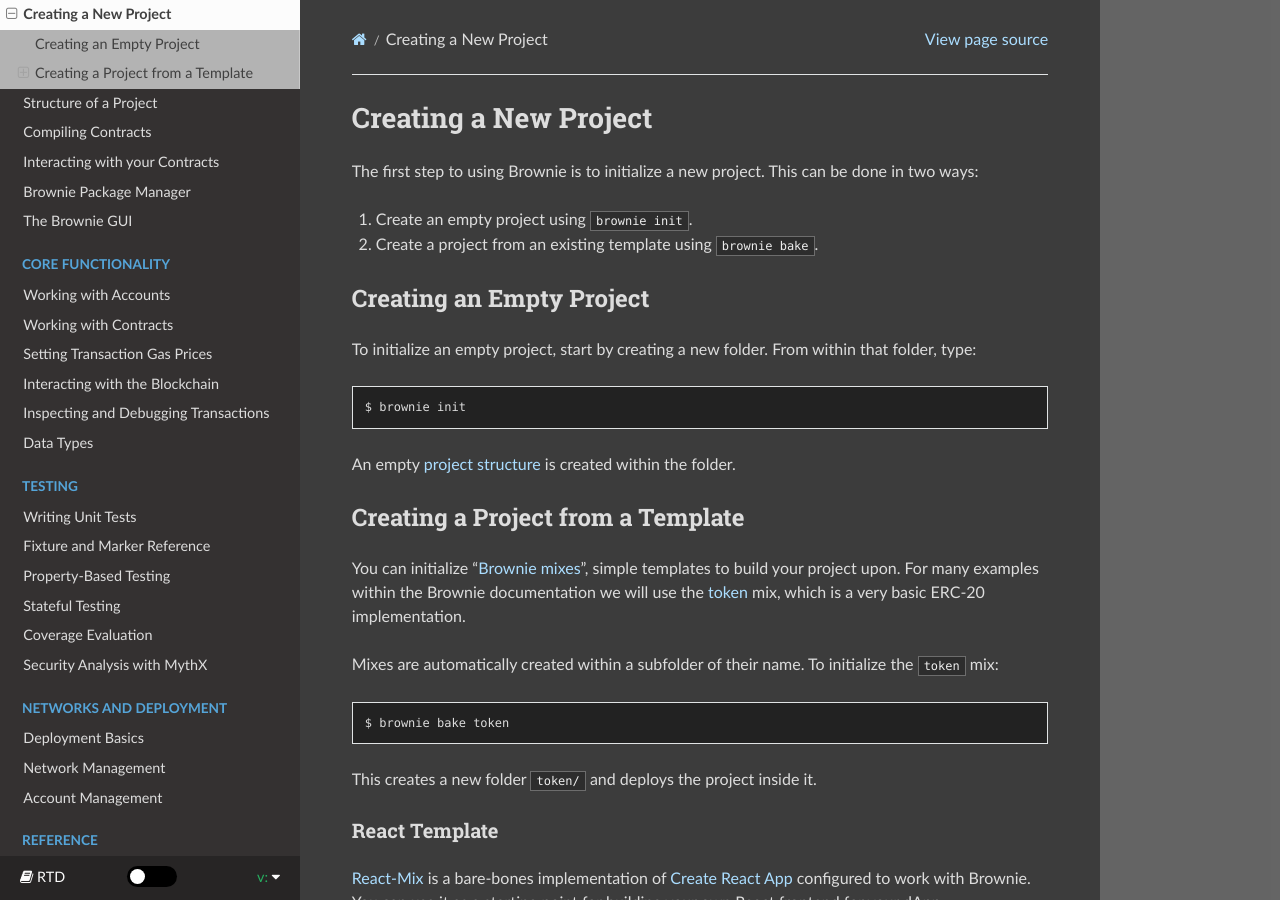
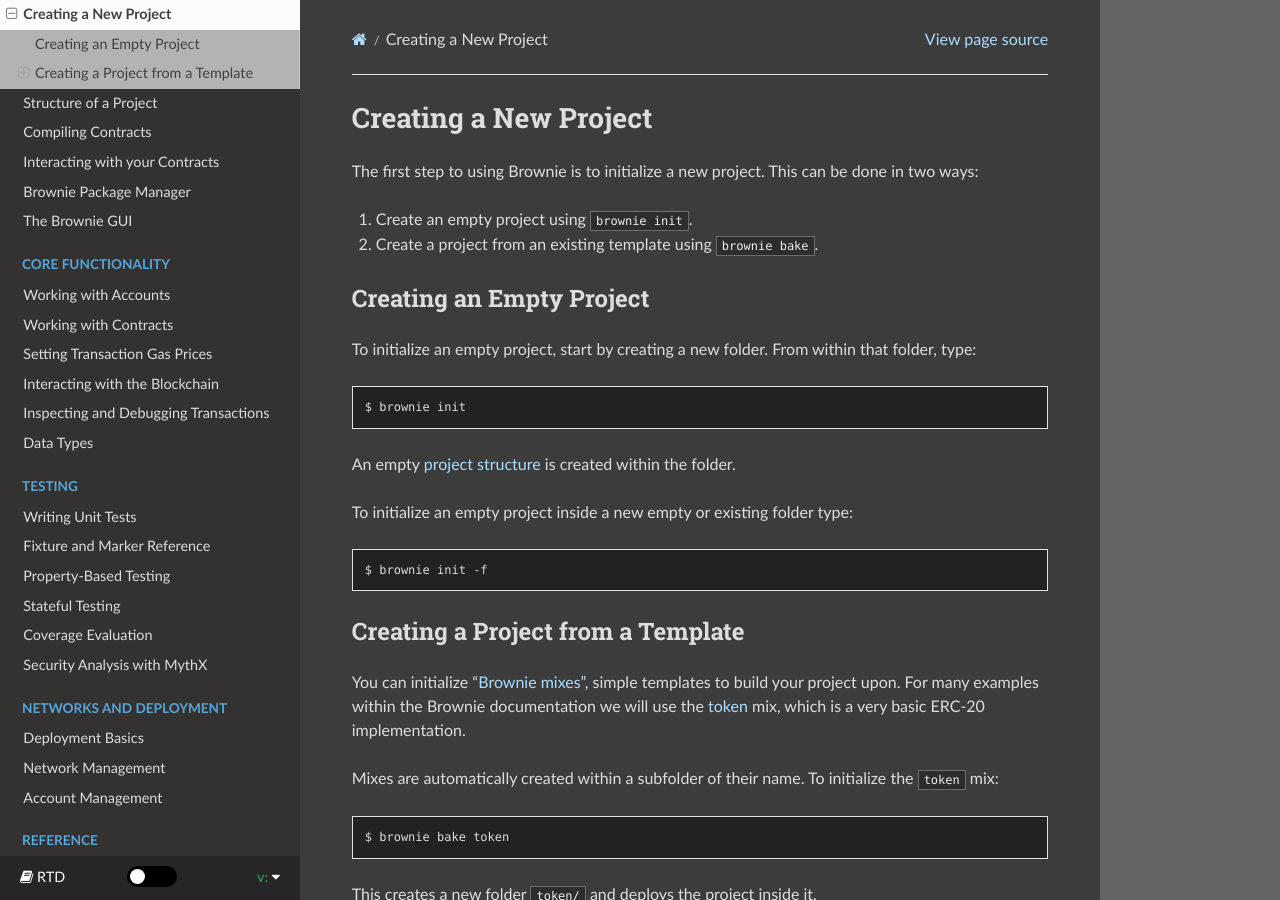
Before and after one commit to eth-brownie/brownie, a Sphinx documentation site: the page built from docs/init.rst, in a window 1280 px wide and 900 px high. Built offline with Sphinx 7.4.7 and the Read the Docs theme 2.0.0, drawn with Linux system fonts in a browser that asks for light colours.

Commit message:
Update init.rst
Add troubleshoot option -  $ brownie init -f - to documentation (brownie has a common error on empty folders, this is used often)

```diff
--- a/docs/init.rst
+++ b/docs/init.rst
@@ -19,6 +19,12 @@
     $ brownie init
 
 An empty :ref:`project structure<structure>` is created within the folder.
+
+To initialize an empty project inside a new empty or existing folder type:
+
+::
+
+    $ brownie init -f
 
 Creating a Project from a Template
 ==================================
```
